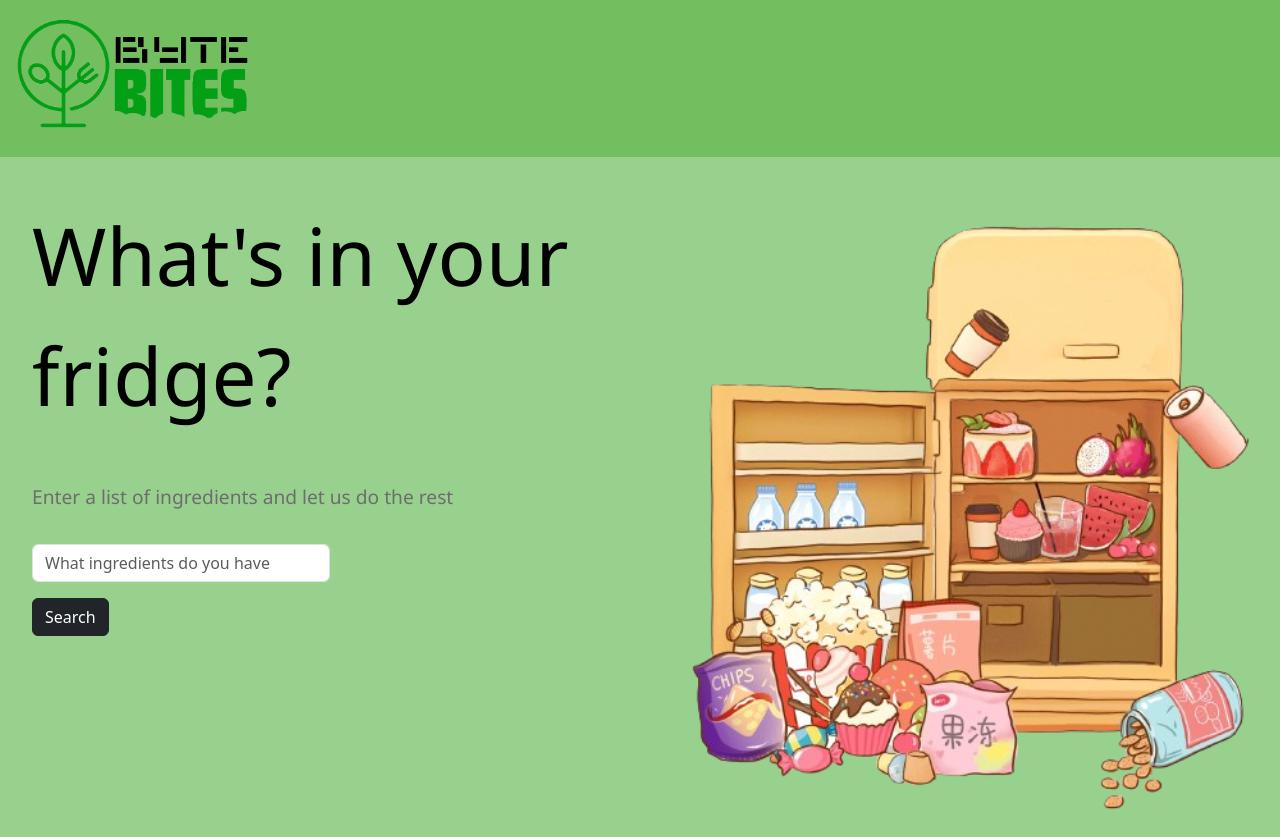
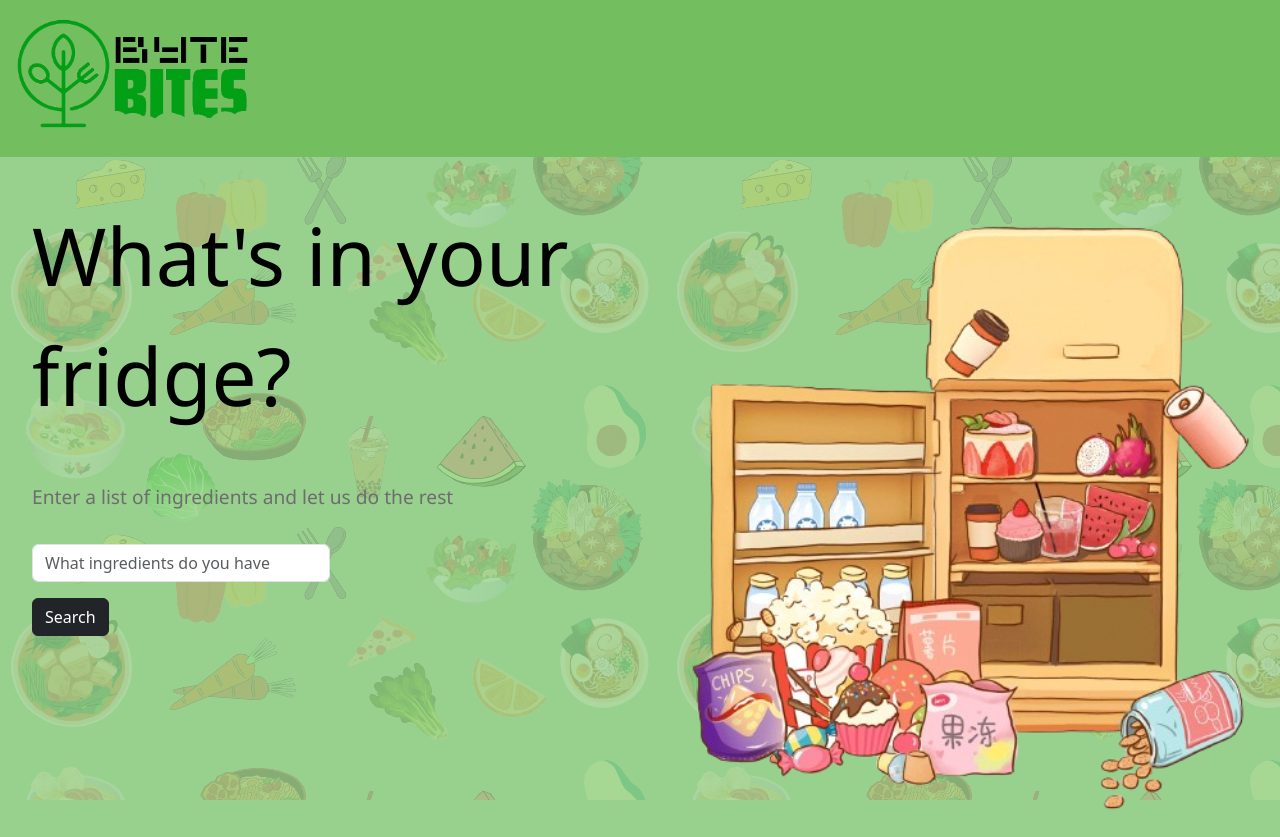
Before and after one commit to suranaaarav/Byte-Bites, a Flask app: page / in a window 1280 px wide. Run offline with Flask 3, Linux system fonts and the light colour scheme; some libraries are stand-ins or nearby versions.

Commit message:
background image

```diff
--- a/templates/search.html
+++ b/templates/search.html
@@ -2,13 +2,40 @@
 {% block title %} Recipes searcher {% endblock %}
 {% block body %}
 
-<nav class="navbar sticky-top">
+<style>
+    /* Add a style block for custom styles */
+    body {
+        margin: 0; /* Remove default body margin */
+        padding: 0; /* Remove default body padding */
+    }
+
+    #background-container {
+        position: fixed;
+        top: 0;
+        left: 0;
+        width: 100%;
+        height: 100%;
+        background-image: url('/static/background_food.png');
+        background-size: auto;
+        background-repeat: repeat;
+        opacity: 0.2; /* Adjust the opacity value as needed */
+        z-index: -1; /* Send it to the back */
+    }
+
+    .container-fluid {
+        z-index: 1; /* Bring navbar to the front */
+    }
+</style>
+
+<nav id="navbars" class="navbar sticky-top">
     <div class="container-fluid" style="margin-bottom: 10px;">
-      <a class="navbar-brand" href="#">
-        <img src="static/byte_byte.png" alt="Logo0" height="120" class="d-inline-block align-text-top">
-      </a>
+        <a class="navbar-brand" href="#">
+            <img src="static/byte_byte.png" alt="Logo0" height="120" class="d-inline-block align-text-top">
+        </a>
     </div>
 </nav>
+
+<div id="background-container"></div> <!-- Container for background image -->
 
 <div class="row">
     <div id="full_form" class="col-6 col-md-6">
```
Also changed, not shown: static/style.css (+7 -0 lines), templates/recipe.html (+32 -4 lines), templates/recipes.html (+32 -4 lines), static/background_food.png (added), 1 other file.
